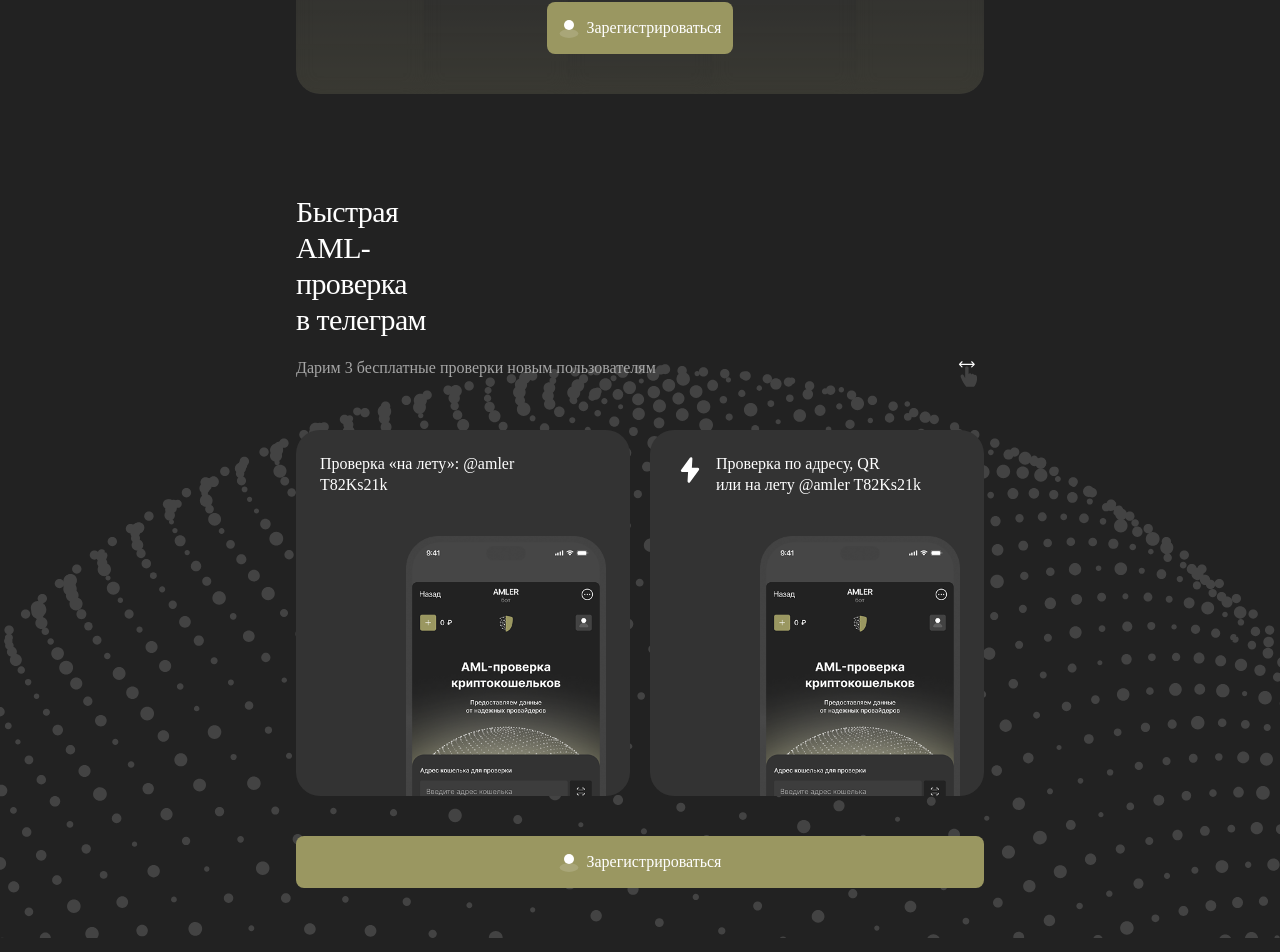
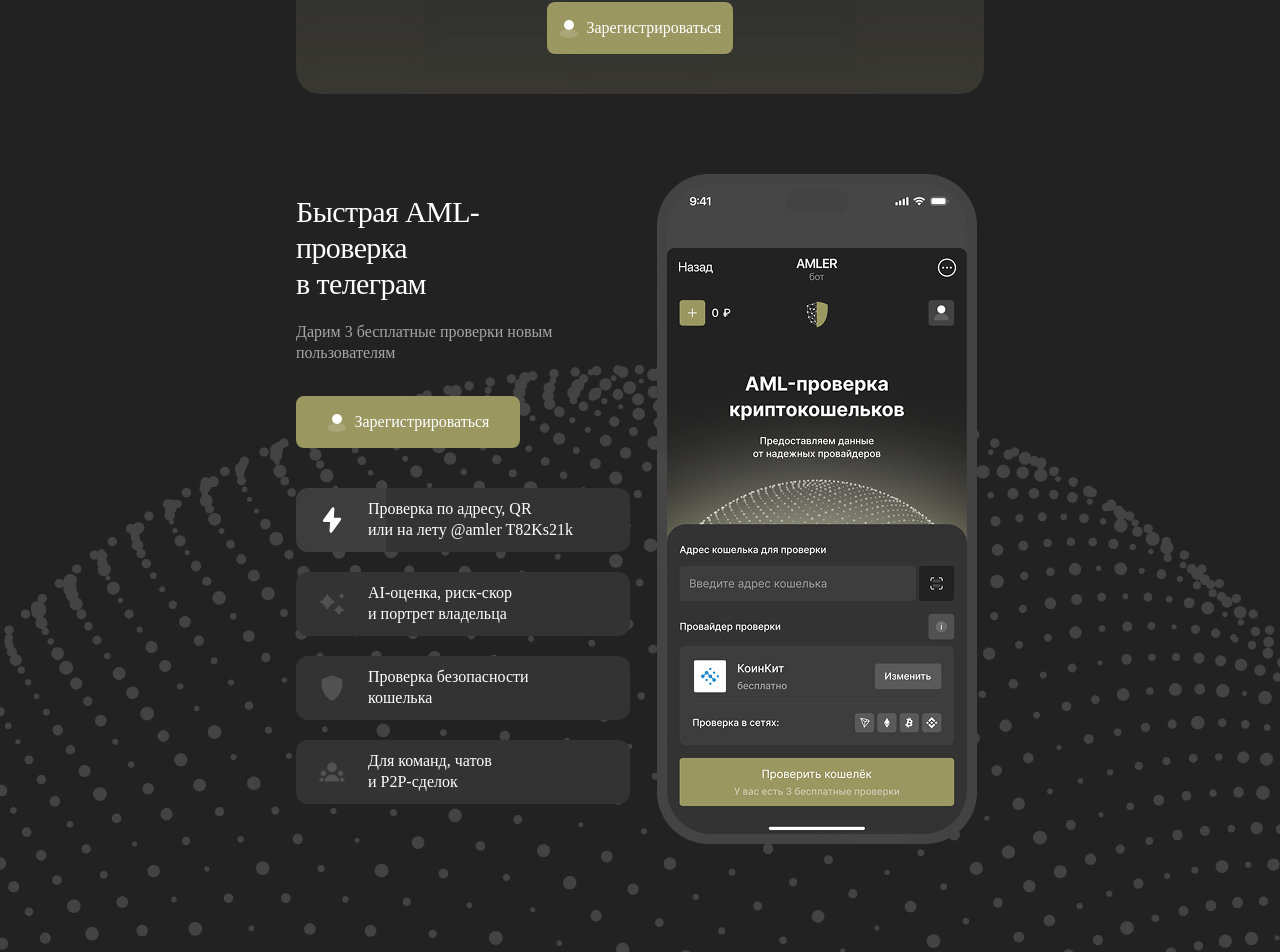
Before and after one commit to AAAlex2001/amlerLanding, a Next.js app: page / in a window 1280 px wide. Shown: the part 2116-3068 px from the top of the page. Built offline with nearby package versions, Linux system fonts and the light colour scheme; a web font is replaced by a local one.

Commit message:
правки

```diff
--- a/src/widgets/tg-check/TgCheck.module.scss
+++ b/src/widgets/tg-check/TgCheck.module.scss
@@ -76,6 +76,16 @@
   gap: 20px;
 }
 
+.desktopLeft {
+  width: 334px;
+  height: 610px;
+  min-width: 0;
+  display: flex;
+  flex-direction: column;
+  align-items: flex-start;
+  gap: 0;
+}
+
 .slider {
   width: 100%;
 }
@@ -152,7 +162,7 @@
   .root {
     width: 100%;
     margin-inline: 0;
-    padding: 50px 40px;
+    padding: 50px 40px 100px;
   }
 
   .inner {
@@ -162,10 +172,21 @@
   .desktopInfo {
     width: 334px;
     min-width: 0;
+    height: 254px;
     display: flex;
     flex-direction: column;
     align-items: flex-start;
+    justify-content: space-between;
     gap: 32px;
+  }
+
+  .desktopTextGroup {
+    width: 334px;
+    height: 170px;
+    display: flex;
+    flex-direction: column;
+    align-items: flex-start;
+    gap: 20px;
   }
 
   .desktopHeading {
@@ -183,28 +204,24 @@
   }
 
   .desktopTabs {
-    margin: 0 auto;
-    width: 420px;
-    height: 460px;
+    width: 334px;
+    height: 356px;
     padding: 40px 0 0;
     display: flex;
-    flex-direction: row;
-    flex-wrap: wrap;
-    align-items: center;
-    align-content: flex-start;
+    flex-direction: column;
+    align-items: flex-start;
     gap: 20px;
   }
 
   .desktopTab {
     position: relative;
-    width: 200px;
-    height: 200px;
-    min-height: 200px;
+    width: 334px;
+    height: 64px;
+    min-height: 64px;
     display: flex;
-    flex-direction: column;
-    justify-content: space-between;
-    align-items: flex-start;
-    gap: 0;
+    flex-direction: row;
+    align-items: center;
+    gap: 20px;
     padding: 20px;
     border-radius: 12px;
     background: #333333;
@@ -226,11 +243,8 @@
   .desktopTabText {
     position: relative;
     z-index: 1;
-    width: 160px;
-    align-self: stretch;
+    width: 242px;
     margin: 0;
-    display: flex;
-    align-items: flex-end;
     white-space: pre-line;
     font-size: 16px !important;
     line-height: 130% !important;
@@ -239,16 +253,23 @@
   .desktopImageWrap {
     position: relative;
     width: 334px;
-    height: 610px;
+    height: 670px;
     border-radius: 24px;
     overflow: visible;
     flex: 0 0 auto;
+    top: -20px;
   }
 
   .desktopImage {
     object-fit: contain;
-    object-position: center top;
-    transform: translateY(28px) scale(1.12);
+    object-position: center;
+    transform: none;
+  }
+
+  .desktopPanel {
+    align-items: flex-start;
+    justify-content: space-between;
+    gap: 75px;
   }
 }
 
@@ -270,12 +291,23 @@
     flex-wrap: nowrap;
   }
 
+  .desktopLeft {
+    width: auto;
+    display: contents;
+  }
+
   .desktopInfo {
     width: 420px;
     height: 330px;
     padding-top: 40px;
     gap: 32px;
     align-self: flex-start;
+  }
+
+  .desktopTextGroup {
+    width: 420px;
+    height: auto;
+    gap: 20px;
   }
 
   .desktopHeading {
@@ -298,6 +330,7 @@
     height: 680px;
     overflow: hidden;
     border-radius: 24px;
+    top: 0;
   }
 
   .desktopImage {
--- a/src/widgets/tg-check/TgCheck.tsx
+++ b/src/widgets/tg-check/TgCheck.tsx
@@ -162,14 +162,16 @@
   ctaText = "Зарегистрироваться",
   slides = defaultSlides,
 }: TgCheckProps) {
-  const isDesktop = useMediaQuery("(min-width: 1440px)");
+  const usTablet = useMediaQuery("(min-width: 768px)");
+  const isDesctop = useMediaQuery("(min-width: 1440px)");
+  const isMobile = !usTablet;
 
   return (
     <section className={cn(styles.root, className)}>
       <div className={styles.bg} aria-hidden />
 
       <div className={styles.inner}>
-        {!isDesktop ? (
+        {isMobile ? (
           <>
             <div className={styles.intro}>
               <TypographyH2 className={styles.heading}>{heading}</TypographyH2>
@@ -187,11 +189,13 @@
               {ctaText}
             </Button>
           </>
-        ) : (
+        ) : isDesctop ? (
           <div className={styles.desktopPanel}>
             <div className={styles.desktopInfo}>
-              <TypographyH2 className={styles.desktopHeading}>{heading}</TypographyH2>
-              <TypographyP className={styles.desktopLead}>{lead}</TypographyP>
+              <div className={styles.desktopTextGroup}>
+                <TypographyH2 className={styles.desktopHeading}>{heading}</TypographyH2>
+                <TypographyP className={styles.desktopLead}>{lead}</TypographyP>
+              </div>
               <Button variant="cta" icon={<ProfileGlyph />} className={styles.desktopCta}>
                 {ctaText}
               </Button>
@@ -221,6 +225,44 @@
               ))}
             </div>
           </div>
+        ) : (
+          <div className={styles.desktopPanel}>
+            <div className={styles.desktopLeft}>
+              <div className={styles.desktopInfo}>
+                <div className={styles.desktopTextGroup}>
+                  <TypographyH2 className={styles.desktopHeading}>{heading}</TypographyH2>
+                  <TypographyP className={styles.desktopLead}>{lead}</TypographyP>
+                </div>
+                <Button variant="cta" icon={<ProfileGlyph />} className={styles.desktopCta}>
+                  {ctaText}
+                </Button>
+              </div>
+
+              <div className={styles.desktopTabs} aria-label="Функции AML-проверки">
+                {desktopTabs.map((item, idx) => (
+                  <div
+                    className={cn(styles.desktopTab, idx === 0 && styles.desktopTabActive)}
+                    key={idx}
+                  >
+                    {item.icon}
+                    <TypographyTextMedium className={styles.desktopTabText}>
+                      {item.text}
+                    </TypographyTextMedium>
+                  </div>
+                ))}
+              </div>
+            </div>
+
+            <div className={styles.desktopImageWrap} aria-hidden>
+              <Image
+                src="/banner.png"
+                alt="Превью бота в Telegram"
+                fill
+                sizes="334px"
+                className={styles.desktopImage}
+              />
+            </div>
+          </div>
         )}
       </div>
     </section>
```
